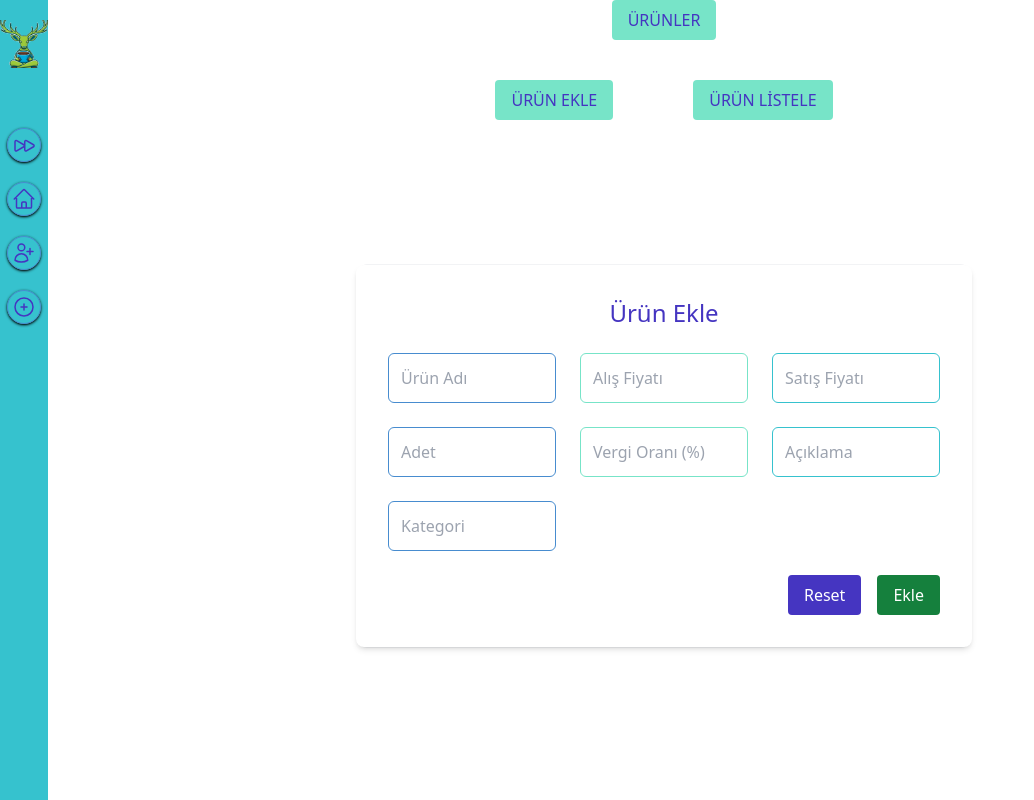
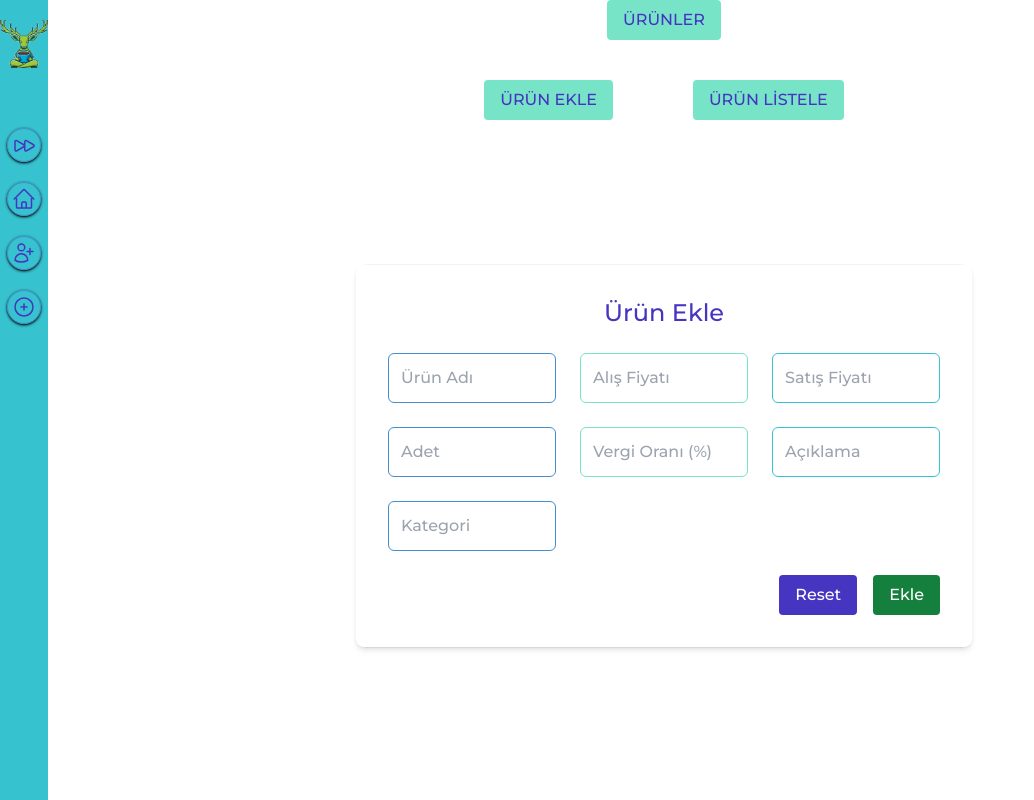
Before and after one commit to ekobis/ekobis-fe, a React (Vite) app in the folder ekobis/: page /urun/urunekle in a window 1280 px wide. Shown: the whole page, without its empty margins (0-1034 px from the left). Built offline with nearby package versions, Linux system fonts and the light colour scheme.

Commit message:
The font is arranged in Montserrat

```diff
--- a/ekobis/src/index.css
+++ b/ekobis/src/index.css
@@ -4,18 +4,17 @@
 
 @import url('https://fonts.googleapis.com/css2?family=Montserrat:wght@200;500&display=swap');
 
-#root {
-  p {
-    font-weight: 200;
-  }
-
-
-  h1, h2, h3, h4, h5, h6 {
-    font-weight: 500;
-  }
+body {
+  @apply font-montserrat;
 }
 
+p {
+  @apply font-extralight;
+}
 
+h1, h2, h3, h4, h5, h6 {
+  @apply font-medium;
+}
 
 .loader {
   border: 8px solid rgba(0, 0, 0, 0.1);
```
Also changed, not shown: ekobis/tailwind.config.js (line endings or trailing spaces).
